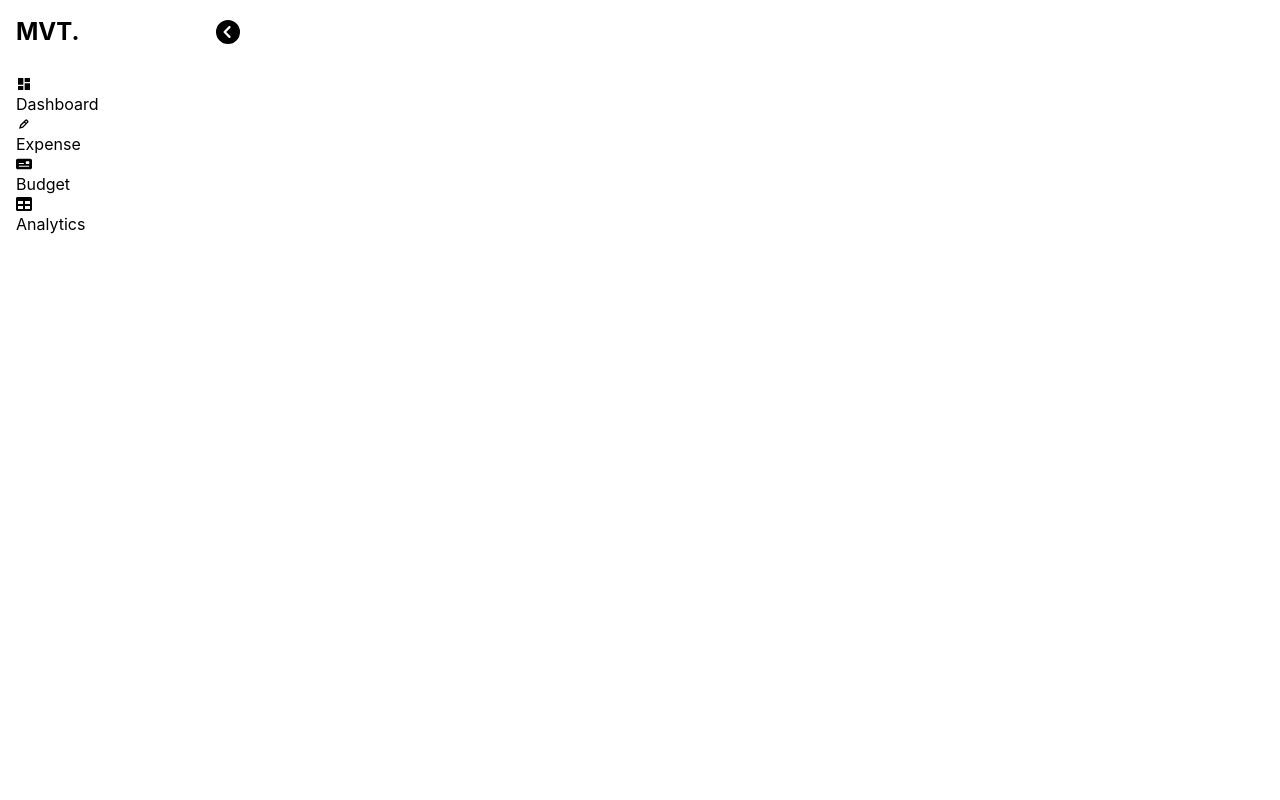
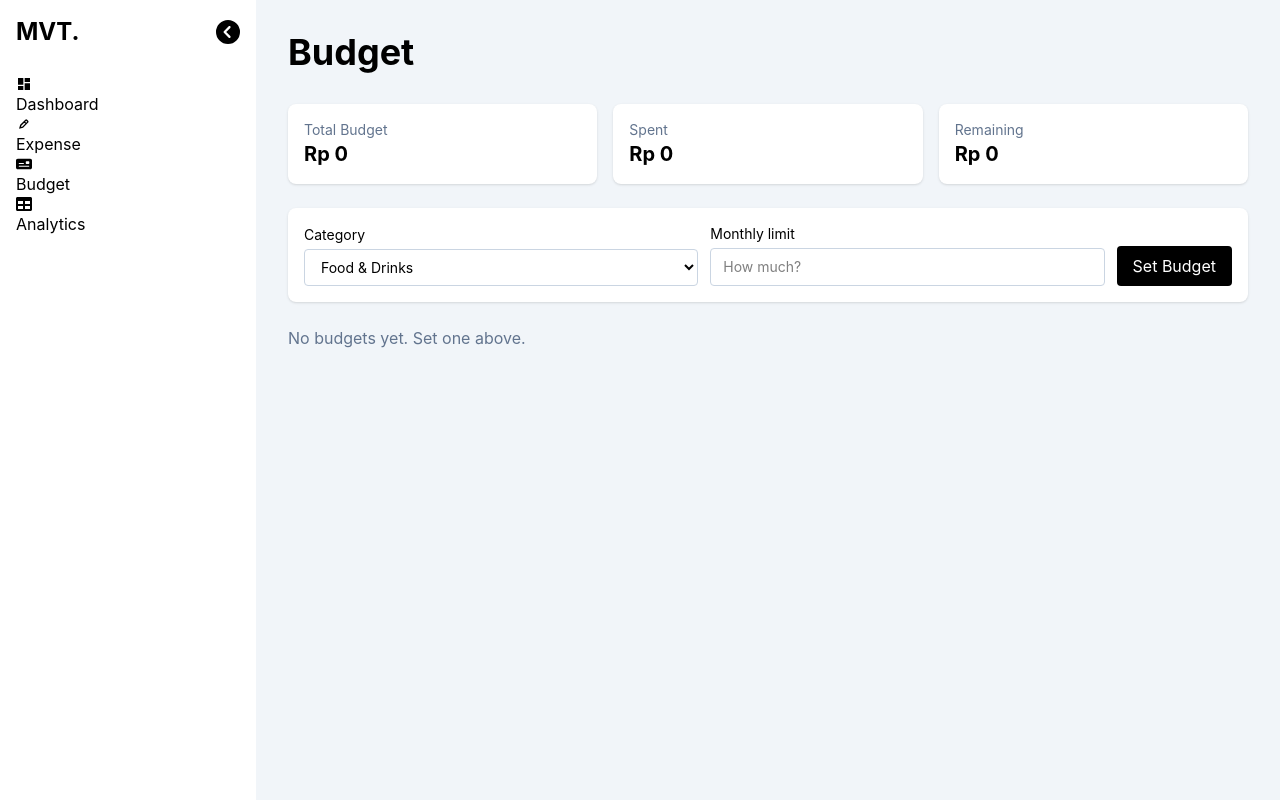
Before and after one commit to marvelTtihu/ExpenseTracker, a React (Vite) app: page /budget in a window 1280 px wide. Built offline with nearby package versions, Linux system fonts and the light colour scheme.

Commit message:
feat: add budget pages

```diff
--- a/src/pages/Budget.jsx
+++ b/src/pages/Budget.jsx
@@ -1,10 +1,176 @@
-const Budget = () => {
+import { useState } from "react";
+import { useTransaction } from "../hooks/useTransaction";
+import { formatRupiah } from "../utils/format";
 
-    return(
-        <section>
+export default function Budget() {
+    const { expenses, budgets, setBudget, deleteBudget, CATEGORIES} = useTransaction();
 
+    const [category, setCategory] = useState(CATEGORIES[0]);
+    const [limit, setLimit] = useState("");
+
+    const getSpent = (category) => {
+        return expenses
+            .filter((expense) => expense.category === category)
+            .reduce((total, expense) => total + Number(expense.amount), 0);
+    };
+
+    const totalBudget = budgets.reduce((total, budget) => total + Number(budget.limit),0);
+
+    const totalSpent = budgets.reduce((total, budget) => total + getSpent(budget.category),0);
+
+    const remaining = totalBudget - totalSpent;
+
+    const handleSubmit = (e) => {
+        e.preventDefault();
+
+        const amount = Number(limit);
+        if (!amount || amount < 1) return;
+
+        setBudget(category, amount);
+        setLimit("");
+    };
+
+    return (
+        <section className="min-h-dvh bg-slate-100">
+            <div className="max-w-5xl mx-auto px-4 py-8 md:px-8">
+                <h2 className="text-2xl md:text-4xl font-bold">
+                    Budget
+                </h2>
+
+                <div className="mt-8 grid grid-cols-1 md:grid-cols-3 gap-4">
+                    <div className="bg-white p-4 rounded-lg shadow-sm">
+                        <p className="text-sm text-slate-500">Total Budget</p>
+                        <p className="text-xl font-bold">
+                            {formatRupiah(totalBudget)}
+                        </p>
+                    </div>
+
+                    <div className="bg-white p-4 rounded-lg shadow-sm">
+                        <p className="text-sm text-slate-500">Spent</p>
+                        <p className="text-xl font-bold">
+                            {formatRupiah(totalSpent)}
+                        </p>
+                    </div>
+
+                    <div className="bg-white p-4 rounded-lg shadow-sm">
+                        <p className="text-sm text-slate-500">Remaining</p>
+                        <p
+                            className={`text-xl font-bold ${
+                                remaining < 0 ? "text-red-600" : ""
+                            }`}
+                        >
+                            {formatRupiah(remaining)}
+                        </p>
+                    </div>
+                </div>
+
+                <form
+                    onSubmit={handleSubmit}
+                    className="mt-6 bg-white p-4 rounded-lg shadow-sm flex flex-col md:flex-row gap-3 md:items-end"
+                >
+                    <label className="flex flex-col gap-1 text-sm flex-1">
+                        Category
+                        <select
+                            value={category}
+                            onChange={(e) => setCategory(e.target.value)}
+                            className="border border-slate-300 rounded px-3 py-2"
+                        >
+                            {CATEGORIES.map((item) => (
+                                <option key={item} value={item}>
+                                    {item}
+                                </option>
+                            ))}
+                        </select>
+                    </label>
+
+                    <label className="flex flex-col gap-1 text-sm flex-1">
+                        Monthly limit
+                        <input
+                            type="number"
+                            min="1"
+                            step="1"
+                            value={limit}
+                            onChange={(e) => setLimit(e.target.value)}
+                            placeholder="How much?"
+                            required
+                            className="border border-slate-300 rounded px-3 py-2"
+                        />
+                    </label>
+
+                    <button
+                        type="submit"
+                        className="bg-black text-white rounded px-4 py-2 cursor-pointer"
+                    >
+                        Set Budget
+                    </button>
+                </form>
+
+                <section className="mt-6 space-y-4">
+                    {budgets.length === 0 ? (
+                        <p className="text-slate-500">
+                            No budgets yet. Set one above.
+                        </p>
+                    ) : (
+                        budgets.map((budget) => {
+                            const spent = getSpent(budget.category);
+                            const amount = Number(budget.limit);
+                            const percent = amount > 0
+                                ? Math.min((spent / amount) * 100, 100)
+                                : 0;
+                            const over = spent > amount;
+
+                            return (
+                                <article
+                                    key={budget.id}
+                                    className="bg-white p-4 rounded-lg shadow-sm"
+                                >
+                                    <div className="flex justify-between items-center">
+                                        <h3 className="font-semibold">
+                                            {budget.category}
+                                        </h3>
+
+                                        <button
+                                            type="button"
+                                            onClick={() => deleteBudget(budget.id)}
+                                            className="text-sm text-slate-500 hover:text-red-600 cursor-pointer"
+                                        >
+                                            Delete
+                                        </button>
+                                    </div>
+
+                                    <div className="mt-3 h-3 w-full bg-slate-200 rounded-full overflow-hidden">
+                                        <div
+                                            className={`h-full rounded-full ${
+                                                over ? "bg-red-600" : "bg-black"
+                                            }`}
+                                            style={{ width: `${percent}%` }}
+                                        />
+                                    </div>
+
+                                    <div className="mt-2 flex justify-between text-sm text-slate-600">
+                                        <span>
+                                            {formatRupiah(spent)} of{" "}
+                                            {formatRupiah(amount)}
+                                        </span>
+
+                                        <span
+                                            className={
+                                                over
+                                                    ? "text-red-600 font-medium"
+                                                    : ""
+                                            }
+                                        >
+                                            {over
+                                                ? `${formatRupiah(spent - amount)} over`
+                                                : `${formatRupiah(amount - spent)} left`}
+                                        </span>
+                                    </div>
+                                </article>
+                            );
+                        })
+                    )}
+                </section>
+            </div>
         </section>
     );
 }
-
-export default Budget;
```
